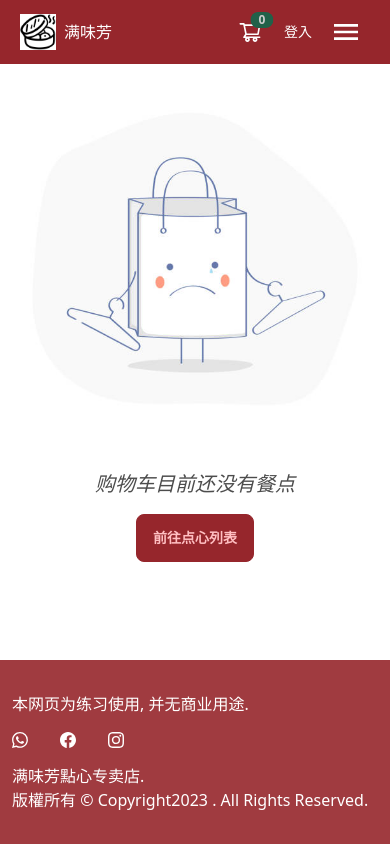
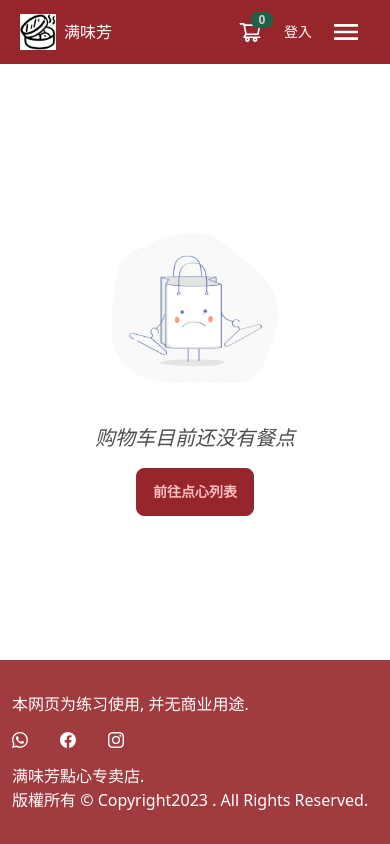
Before and after one commit to SecYJ/react-restaurant, a React (Vite) app: page /cart in a window 390 px wide. Built offline with nearby package versions, Linux system fonts and the light colour scheme.

Commit message:
Solved Empty Cart Page overflowing issue

```diff
--- a/src/components/CarouselSlider.jsx
+++ b/src/components/CarouselSlider.jsx
@@ -3,15 +3,16 @@ import { Swiper, SwiperSlide } from "swiper/react";
 import PopularCard from "./PopularCard";
 import "swiper/css";
 import "swiper/css/navigation";
-
-const modules = [Navigation, Autoplay];
+import "swiper/css/autoplay";
 
 const CarouselSlider = ({ carouselData }) => {
+    // const modules = [Navigation, Autoplay];
     return (
         <Swiper
             slidesPerView={1}
             spaceBetween={0}
             loop={true}
+            modules={[Navigation, Autoplay]}
             autoplay={{
                 delay: 3000,
                 disableOnInteraction: false,
@@ -20,7 +21,7 @@ const CarouselSlider = ({ carouselData }) => {
                 768: {
                     slidesPerView: 2,
                     spaceBetween: 24,
-                    modules,
+
                     navigation: {
                         enabled: true,
                     },
@@ -28,7 +29,6 @@ const CarouselSlider = ({ carouselData }) => {
                 1024: {
                     slidesPerView: 3,
                     spaceBetween: 24,
-                    modules,
                     navigation: {
                         enabled: true,
                     },
--- a/src/components/EmptyCart.jsx
+++ b/src/components/EmptyCart.jsx
@@ -3,8 +3,12 @@ import EmptyCartImg from "../assets/emptyCart.jpg";
 
 const EmptyCart = () => {
     return (
-        <div className="flex flex-col items-center gap-4">
-            <img src={EmptyCartImg} alt="Empty cart" />
+        <div className="grid h-full content-center justify-items-center gap-4">
+            <img
+                src={EmptyCartImg}
+                alt="Empty cart"
+                className="md:h-w-[400px] h-[200px] w-[200px] md:h-[400px] md:w-[400px] lg:h-auto lg:w-auto"
+            />
             <h1 className="text-center text-xl italic">购物车目前还没有餐点</h1>
             <Link type="button" to="/menu" className="btn-primary btn">
                 前往点心列表
--- a/src/pages/Layout.jsx
+++ b/src/pages/Layout.jsx
@@ -6,7 +6,7 @@ import CtxWrapper from "../contexts/CtxWrapper";
 const Layout = () => {
     return (
         <CtxWrapper>
-            <div className="flex min-h-screen flex-col">
+            <div className="flex h-screen flex-col overflow-y-auto">
                 <Header />
                 <main className="relative grow">
                     <Outlet />
```
